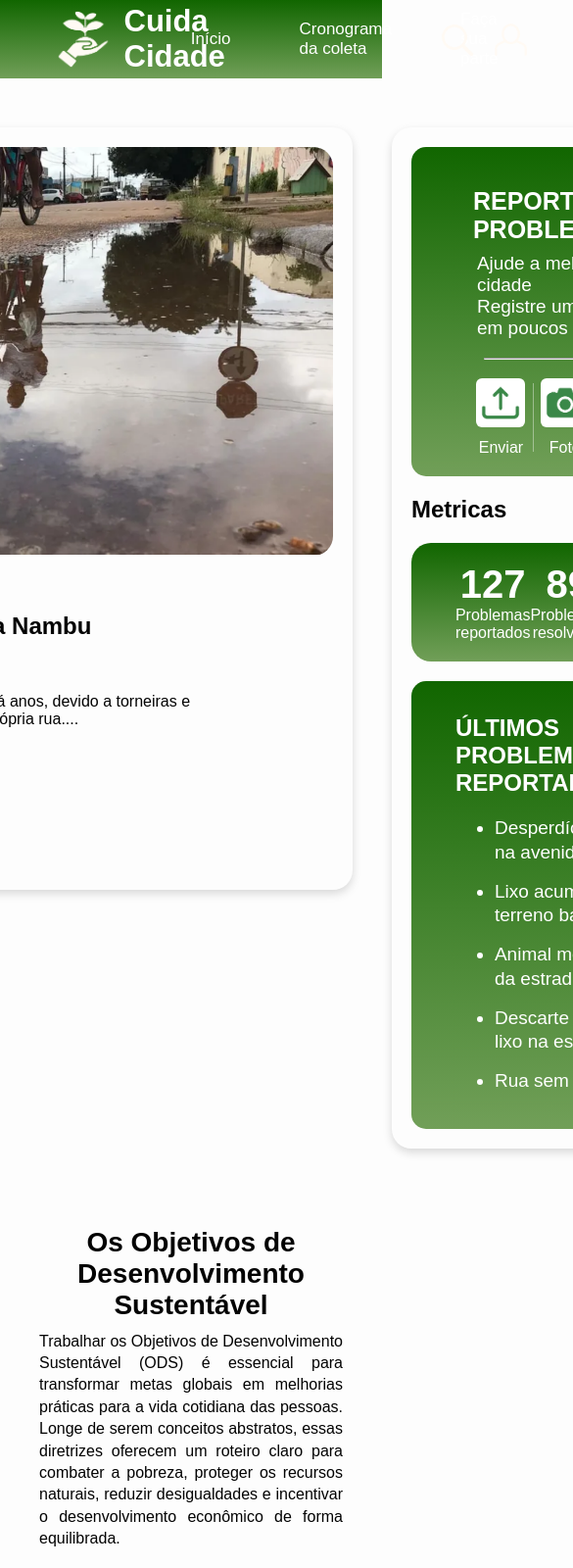
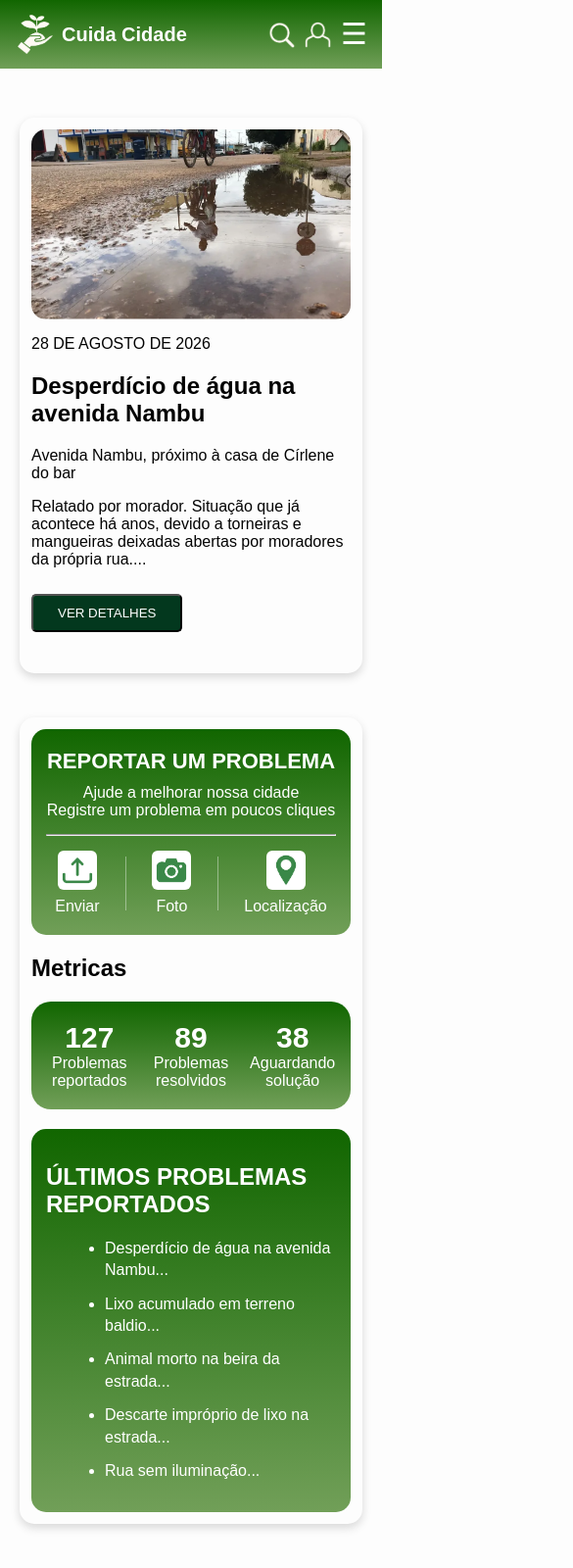
Before and after one commit to Chri3GS/Atividade-Web, a plain HTML site: page index.html in a window 390 px wide. Shown: the top 1600 px of the page at 98% size, 585 px wide, since content can reach past the window. Drawn offline with Linux system fonts and the light colour scheme.

Commit message:
layout celular

```diff
--- a/index.html
+++ b/index.html
@@ -27,7 +27,15 @@
                     <img src="imagens/lupa cabeçalho.png" alt="Pesquisar" class="icone-cabecalho">
                     <img src="imagens/homen cabeçalho.png" alt="Perfil" class="icone-cabecalho">
                 </div>
+                <details class="menu-mobile">
+                    <summary aria-label="Abrir menu">&#9776;</summary>
 
+                    <div class="links-menu-mobile">
+                        <a href="#" class="links">Início</a>
+                        <a href="#" class="links">Cronograma da coleta</a>
+                        <a href="#" class="links">Faça sua parte</a>
+                    </div>
+                </details>
             </div>
         </nav>
     </header>
--- a/style.css
+++ b/style.css
@@ -336,336 +336,420 @@ nav {
 
 }
 
+
+/* Fora da media query: esconde o menu mobile no computador */
+
+.menu-mobile {
+    display: none;
+}
+
 /* VERSÃO PARA CELULAR */
-@media (max-width: 768px){
-    /* ESTILIZAÇÃO DA BARRA DE NAVEGAÇÃO*/
+@media (max-width: 768px) {
+
+    * {
+        box-sizing: border-box;
+    }
+
+    .grupo-links {
+    display: none;
+}
+
+.grupo-icones {
+    position: static;
+    margin-left: auto;
+}
+
+.menu-mobile {
+    display: block;
+    position: relative;
+}
+
+.menu-mobile summary {
+    color: white;
+    font-size: 32px;
+    line-height: 1;
+    cursor: pointer;
+    list-style: none;
+}
+
+.menu-mobile summary::-webkit-details-marker {
+    display: none;
+}
+
+.links-menu-mobile {
+    position: absolute;
+    top: 45px;
+    right: 0;
+    z-index: 1000;
+
+    width: 230px;
+    padding: 15px;
+
+    display: flex;
+    flex-direction: column;
+    gap: 5px;
+
+    background-color: #116600;
+    border-radius: 10px;
+    box-shadow: 0 6px 18px rgba(0, 0, 0, 0.3);
+}
+
+.links-menu-mobile .links {
+    display: block;
+    padding: 10px;
+    color: white;
+    font-size: 16px;
+    text-align: left;
+    text-decoration: none;
+    border-radius: 5px;
+}
+
+.links-menu-mobile .links:hover {
+    background-color: #719f58;
+    transform: none;
+}
+
+    body {
+        margin: 0;
+        overflow-x: hidden;
+    }
+
+    /* CABEÇALHO */
+
     nav {
-    max-width: 100%;
+        width: 100%;
         background: linear-gradient(to top, #719f58, #116600);
     }
 
     .conteudo-cabecalho {
-    width: 90%;
-    max-width: 1400px;
-    min-height: 80px;
-    margin: 0 auto;
-    color: white;
+        width: 100%;
+        min-height: 70px;
+        padding: 10px 15px;
+        margin: 0;
+
         display: flex;
         align-items: center;
         justify-content: space-between;
+        gap: 10px;
     }
 
-/*ESTILIZAÇÃO DA LOGO E NOME DO SITE*/
     .grupo-logo {
+        position: static;
         display: flex;
         align-items: center;
-    gap: 12px;
-    position: relative;
-    left: 35px;
-
-    h2 {
-        margin: 0;
-        font-size: 31px;
+        gap: 6px;
     }
 
-    img {
-        width: 60px;
-        height: 60px;
+    .grupo-logo h2 {
+        margin: 0;
+        font-size: 20px;
+        white-space: nowrap;
+    }
+
+    .grupo-logo img {
+        width: 42px;
+        height: 42px;
         object-fit: contain;
     }
+
+    /* Esconde os links normais */
+    .grupo-links {
+        display: none;
     }
 
-/*LINKS DO CABEÇALHO: INÍCIO, CRONOGRAMA DE COLETA E FAÇA SUA PARTE*/
-.grupo-links {
+    .grupo-icones {
+        position: static;
         display: flex;
         align-items: center;
-    gap: 70px;
-}
-
-.links {
-    color: white;
-    text-decoration: none;
-    font-size: 17px;
-    display: inline-block;
-    transition: all 0.2s ease;
-}
-
-.links:hover {
-    transform: scale(1.1);
-}
-
-/*ESTILIZAÇÃO DOS ÍCONES DO CABEÇALHO: PESQUISAR E USUÁRIO*/
-.grupo-icones {
-    display: flex;
-    align-items: center;
-    gap: 20px;
-    position: relative;
-    right: 60px;
+        gap: 10px;
+        margin-left: auto;
     }
 
     .icone-cabecalho {
-    width: 35px;
-    height: 35px;
-    object-fit: contain;
-    display: inline-block;
-    transition: all 0.2s ease;
+        width: 27px;
+        height: 27px;
     }
 
-.icone-cabecalho:hover {
-    transform: scale(1.1);
+    /* MENU MOBILE */
+
+    .menu-mobile {
+        display: block;
+        position: relative;
     }
 
-/*FIM DA ÁREA DO CABEÇALHO - MENU */
+    .menu-mobile summary {
+        color: white;
+        font-size: 30px;
+        line-height: 1;
+        cursor: pointer;
+        list-style: none;
+    }
 
-/*ESTILIZAÇÃO DA ÁREA DE CONTEÚDO DA PRIMEIRA PÁGINA*/
+    .menu-mobile summary::-webkit-details-marker {
+        display: none;
+    }
 
-/*ÁREA DE EXIBIÇÃO DE IMAGENS COM OS ÚLTIMOS PROBLEMAS*/
+    .links-menu-mobile {
+        position: absolute;
+        top: 42px;
+        right: 0;
+        z-index: 1000;
+
+        width: 230px;
+        padding: 16px;
+
+        display: flex;
+        flex-direction: column;
+        gap: 15px;
+
+        background-color: #116600;
+        border-radius: 10px;
+        box-shadow: 0 5px 15px rgba(0, 0, 0, 0.3);
+    }
+
+    .links-menu-mobile .links {
+        color: white;
+        font-size: 16px;
+        text-align: left;
+        text-decoration: none;
+    }
+
+    /* PRIMEIRA PARTE */
+
     .class-pai-inicio {
-    justify-content: center;
-    gap: 40px;
+        width: 100%;
+        padding: 0 20px;
+        margin-top: 30px;
+
+        display: flex;
+        flex-direction: column;
+        align-items: center;
+        gap: 25px;
     }
 
     #img-alagamento {
-    width: 700px;
-    border-radius: 20px;
+        display: block;
+        width: 100%;
+        height: auto;
+        border-radius: 15px;
     }
 
     .grupo-botoes {
+        width: 100%;
         display: flex;
+        flex-wrap: wrap;
+        justify-content: center;
         gap: 10px;
     }
 
     #botoes-detalhes {
-    margin: 10px 0px 80px 0px;
-    border-radius: 5px;
-    padding: 10px 40px 10px 40px;
-    color: white;
-    background-color: #03381E;
+        margin: 10px 0 30px;
+        padding: 10px 25px;
     }
 
-/*CAIXA INFERIOR DAS CAIXAS: RELATAR PROBLEMA, MÉTRICAS E ÚLTIMAS...*/
-.filha-1 {
-    border-radius: 20px;
-    padding: 20px;
-    margin: 50px 0px 0px 0px;
-    box-shadow: 0px 4px 10px rgba(0, 0, 0, 0.15);
+    /* CAIXAS INFERIORES */
+
+    .filha-1,
+    .filha-2 {
+        width: 100%;
+        margin: 20px 0 0;
+        padding: 12px;
+        border-radius: 15px;
     }
 
-.filha-2 {
-    padding: 20px;
-    border-radius: 20px;
-    margin: 50px 0px 0px 0px;
-    box-shadow: 0px 4px 10px rgba(0, 0, 0, 0.15);
+    /* RELATAR PROBLEMA */
+
+    .caixa-relatar {
+        width: 100%;
+        padding: 20px 15px;
+        text-align: center;
     }
 
-/*ESTILIZAÇÃO DOS ÍCONES DO CAMPO RELATAR PROBLEMA*/
-.caixa-relatar {
-    padding: 20px 45px 20px 63px;
-    background: linear-gradient(to top, #719f58, #116600);
-    border-radius: 15px;
-    color: white;
-
-    h2 {
-        /*TÍTULO DA CAIXA RELATAR PROBLEMA*/
-        margin-bottom: 9px;
-        font-size: 25px;
+    .caixa-relatar h2 {
+        margin: 0 0 10px;
+        font-size: 22px;
     }
 
-    p {
-        /*TÍTULO DA CAIXA RELATAR PROBLEMA*/
-        margin: 4px;
-        font-size: 19px;
-    }
+    .caixa-relatar p {
+        margin: 4px 0;
+        font-size: 16px;
     }
 
     .botoes-problema {
+        width: 100%;
         display: flex;
+        justify-content: space-around;
         align-items: center;
-    justify-content: space-around;
-    border-radius: 6px;
-
-    img {
-        width: 50px;
-        height: 50px;
-        object-fit: contain;
-        border-radius: 6px;
-    }
+        gap: 8px;
     }
 
-.caixa-icones {
-    display: inline-block;
-    transition: all 0.2s ease;
-}
-
-.caixa-icones:hover {
-    transform: scale(1.1);
+    .botoes-problema img {
+        width: 40px;
+        height: 40px;
     }
 
     .caixa-icones {
         display: flex;
         flex-direction: column;
         align-items: center;
-    gap: 12px;
+        gap: 8px;
     }
 
     .linha-vertical {
         width: 1px;
-    height: 70px;
-    background-color: rgba(255, 255, 255, 0.4);
+        height: 55px;
     }
 
     #linha-horizontal {
-    margin: 19px;
-    position: relative;
-    left: -8px;
+        margin: 15px 0;
+        position: static;
     }
 
-/*FIM DA ÁREA DE RELATAR PROBLEMA*/
+    /* MÉTRICAS */
 
-/*INICIO DA ESTILIZAÇÃO CAIXA DE MÉTRICAS - PRIMEIRA PÁGINA*/
     .caixa-metrica {
+        width: 100%;
+        padding: 20px 10px;
         display: flex;
         justify-content: space-around;
-    align-items: center;
-    padding: 20px 45px 20px 45px;
-    background: linear-gradient(to top, #719f58, #116600);
-    border-radius: 20px;
-    color: white;
+        align-items: flex-start;
+        gap: 5px;
     }
 
     .metrica {
-    display: flex;
-    flex-direction: column;
-    align-items: center;
-    text-align: center;
         flex: 1;
-
+        min-width: 0;
     }
 
     .numero {
-    font-size: 40px;
-    font-weight: bold;
+        font-size: 30px;
     }
 
     .texto {
-    font-size: 18px;
+        font-size: 14px;
     }
-/*FIM DA SEÇÃO DE MÉTRICAS - PRIMEIRA PÁGINA*/
+
+    /* PROBLEMAS REPORTADOS */
 
     .reportados1 {
+        width: 100%;
         margin-top: 20px;
-    border-radius: 15px;
-    padding: 9px;
-    color: white;
-    background: linear-gradient(to top, #719f58, #116600);
-    padding: 15px 45px 20px 45px;
+        padding: 15px;
+    }
+
+    .caixa-lista {
+        padding-left: 20px;
     }
 
     .caixa-lista li {
-    font-size: 19px;
-    margin-bottom: 15px;
-    line-height: 1.3;
+        margin-bottom: 12px;
+        font-size: 16px;
+        line-height: 1.4;
     }
-/*FIM DA SEÇÃO DE ÚLTIMOS PROBLEMAS REPORTADOS - PRIMEIRA PÁGINA*/
 
     .botoes-agosto {
-    margin-top: 7px;
-    color: white;
-    background-color: #03381E;
-    border-radius: 9px;
-    padding: 9px;
-    font-weight: bold
+        padding: 8px;
+        font-size: 14px;
     }
 
     .titulos {
-    font-size: 50px;
-    margin: 0px 0px 0px 0px;
+        font-size: 30px;
+        text-align: center;
     }
 
-/*PÁGINA 2 - OBJETIVOS DE DESENVOLVIMENTO SUSTENTÁVEL*/
-#titulo-pagina2{
-    font-size: 28px;
-    text-align: center;
-    margin: 0px 30px 10px 30px;
+    /* PÁGINA 2 — OBJETIVOS DE DESENVOLVIMENTO */
+
+    .segunda-secao {
+        width: 100%;
+        max-width: none;
+        margin: 50px auto 0;
+        padding: 0 20px;
     }
 
-
-.segunda-secao {
-    max-width: 768px;
-    margin: 80px auto 0;
-}
-
-.segunda-secao h2 {
+    #titulo-pagina2 {
+        margin: 0 0 15px;
+        font-size: 28px;
+        line-height: 1.2;
         text-align: center;
     }
 
     #textosp-pagina2 {
-    max-width: 768px;
-    margin: 0px 40px 0px 40px;
-    text-align: center;
-    line-height: 1.4;
+        width: 100%;
+        max-width: none;
+        margin: 0;
         font-size: 16px;
-    text-align: justify;
+        line-height: 1.5;
+        text-align: left;
     }
 
     #imagem-OS {
         display: block;
-    max-width: 80%;
+        width: 100%;
+        max-width: 500px;
         height: auto;
-    margin: 30px auto 0;
+        margin: 25px auto 0;
     }
 
-/*FIM DA PÁGINA 2 - OBJETIVOS DE DESENVOLVIMENTO SUSTENTÁVEL*/
+    /* PÁGINA 3 — ODS 11 */
 
-/*PÁGINA 3 - OBJETIVO 11 - CIDADES E COMUNIDADES SUSTENTÁVEIS*/
-.ods{
+    .ods {
+        width: 100%;
+        margin: 50px 0 0;
+        padding: 0 20px;
+
         display: flex;
-    gap: 50px;
-    justify-content: center;
+        flex-direction: column;
         align-items: center;
-    margin: 70px 320px 0px 320px;
+        gap: 20px;
     }
 
     #ODS11 {
+        margin: 0;
         font-size: 28px;
+        text-align: center;
     }
 
     #imagem-barco {
-    margin-top: 60px;
-    width: 30%;
-    border-radius: 20px;
+        display: block;
+        order: 2;
+        width: 100%;
+        max-width: 500px;
+        height: auto;
+        margin: 10px auto 0;
+        border-radius: 15px;
     }
 
     .textos-menores {
-    line-height: 1.4;
-    font-size: 19px;
-    text-align: justify;
+        width: 100%;
+        margin: 0;
+        font-size: 16px;
+        line-height: 1.5;
+        text-align: left;
     }
 
-/*FIM DA PÁGINA 3 - OBJETIVO 11 - CIDADES E COMUNIDADES SUSTENTÁVEIS*/
-
-/*PÁGINA FINAL - NOSSO OBJETIVO*/
+    /* PÁGINA FINAL */
 
     #objetivo {
+        margin: 50px 20px 20px;
+        font-size: 30px;
+        line-height: 1.2;
         text-align: center;
-    font-size: 45px;
     }
 
     .ultimo {
-    text-align: justify;
-    justify-content: center;
-    align-items: center;
-    margin: 40px;
-
+        width: 100%;
+        margin: 0;
+        padding: 0 20px;
+        font-size: 16px;
+        line-height: 1.5;
+        text-align: left;
     }
 
     #drone {
-    display: flex;
-    justify-content: center;
-    align-items: center;
-    max-width: 100%;
+        display: block;
+        width: 100%;
         height: auto;
-
+        margin: 25px auto 0;
     }
 }
 /*FIM DA PÁGINA*/
```
Lines whose indentation alone changed are shown as unchanged.
